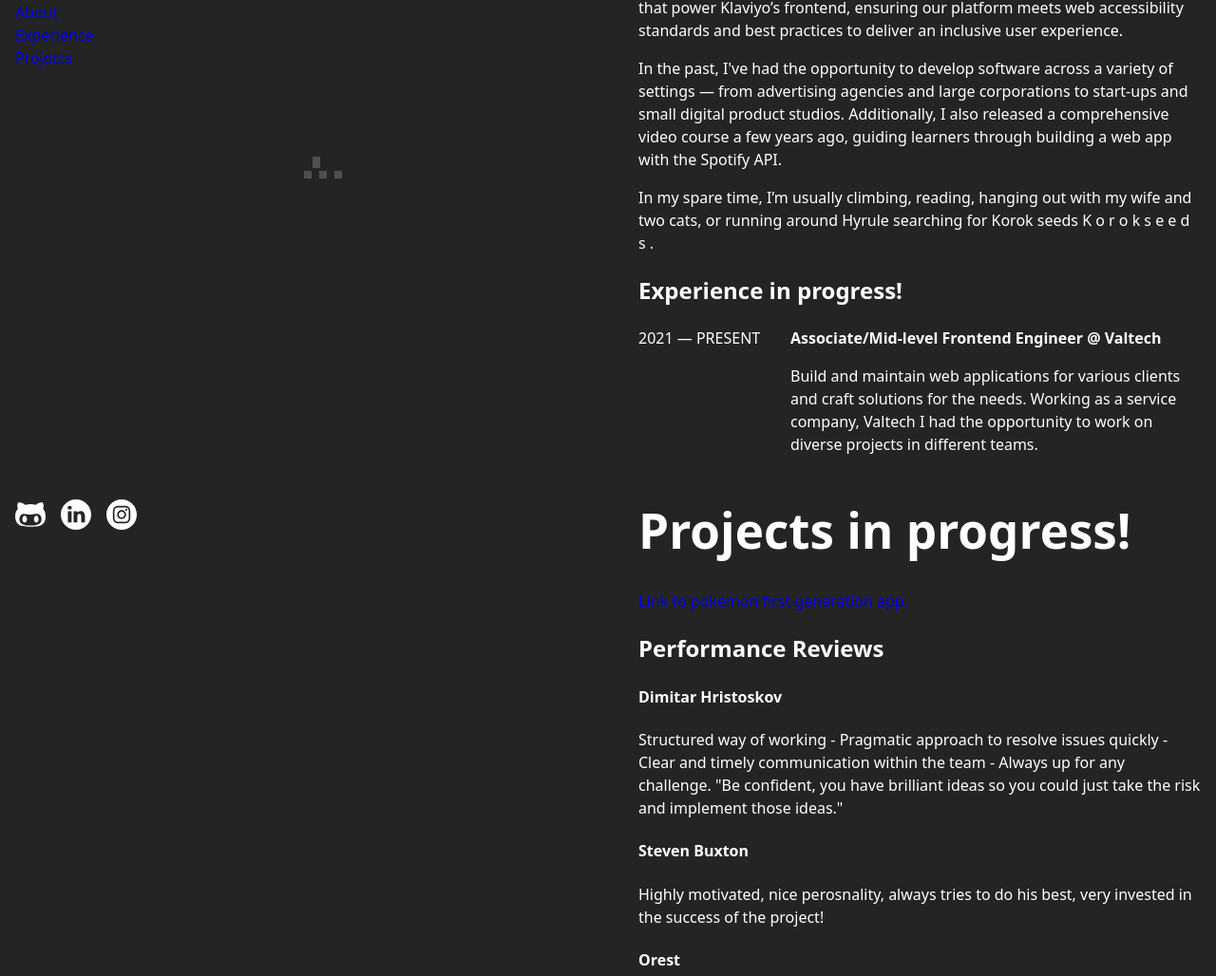
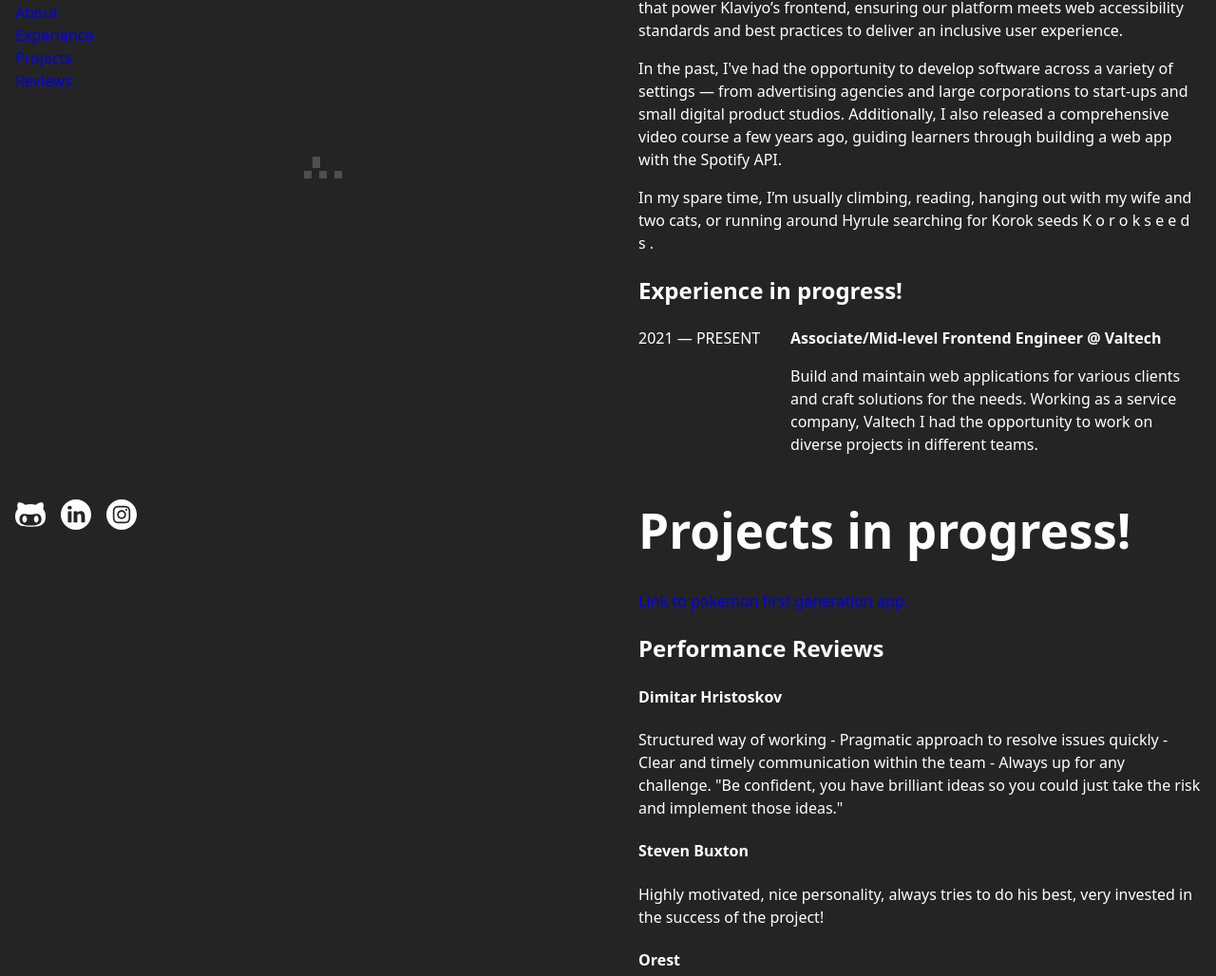
Before and after one commit to acevnn/portfolio, a React (Vite) app: page / in a window 1280 px wide. Shown: the part 220-1248 px from the top of the page at 95% size. Built offline with nearby package versions, Linux system fonts and the light colour scheme.

Commit message:
feature/ reviews added and anchored

```diff
--- a/src/assets/Icons/Github.tsx
+++ b/src/assets/Icons/Github.tsx
@@ -1,4 +1,4 @@
-import { IconProps } from "./interfaces.ts";
+import { IconProps } from "../../components/interfaces.ts";
 
 function GithubIcon({ width, height, classname }: IconProps) {
   return (
--- a/src/assets/Icons/InstagramIcon.tsx
+++ b/src/assets/Icons/InstagramIcon.tsx
@@ -1,4 +1,4 @@
-import { IconProps } from "./interfaces.ts";
+import { IconProps } from "../../components/interfaces.ts";
 
 export default function InstagramIcon({ width, height, classname }: IconProps) {
   console.log(typeof classname);
--- a/src/assets/Icons/LinkedinIcon.tsx
+++ b/src/assets/Icons/LinkedinIcon.tsx
@@ -1,4 +1,4 @@
-import { IconProps } from "./interfaces.ts";
+import { IconProps } from "../../components/interfaces.ts";
 
 function LinkedinIcon({ width, height, classname }: IconProps) {
   return (
--- a/src/assets/Icons/interfaces.ts
+++ /dev/null
@@ -1,5 +0,0 @@
-export interface IconProps {
-  width?: number;
-  height?: number;
-  classname?: string;
-}
--- a/src/components/Experience/Experience.tsx
+++ b/src/components/Experience/Experience.tsx
@@ -1,5 +1,5 @@
 import styles from "./Experience.module.scss";
-import { AnchorProps } from "../About/About.tsx";
+import { AnchorProps } from "../interfaces.ts";
 
 export default function Experience({ experience }: AnchorProps) {
   return (
--- a/src/components/Header/Header.tsx
+++ b/src/components/Header/Header.tsx
@@ -25,6 +25,9 @@
             </li>
             <li>
               <a href="#projects">Projects</a>
+            </li>
+            <li>
+              <a href="#reviews">Reviews</a>
             </li>
           </ul>
         </nav>
--- a/src/components/Projects/Projects.tsx
+++ b/src/components/Projects/Projects.tsx
@@ -1,4 +1,4 @@
-import { AnchorProps } from "../About/About.tsx";
+import { AnchorProps } from "../interfaces.ts";
 
 export default function Projects({ projects }: AnchorProps) {
   return (
--- a/src/components/Reviews/Reviews.tsx
+++ b/src/components/Reviews/Reviews.tsx
@@ -1,6 +1,8 @@
-export default function Reviews() {
+import { AnchorProps } from "../interfaces.ts";
+
+export default function Reviews({ reviews }: AnchorProps) {
   return (
-    <ul>
+    <ul id={reviews}>
       <h2>Performance Reviews</h2>
       <li>
         <h4>Dimitar Hristoskov</h4>
@@ -14,7 +16,7 @@
       <li>
         <h4>Steven Buxton</h4>
         <p>
-          Highly motivated, nice perosnality, always tries to do his best, very
+          Highly motivated, nice personality, always tries to do his best, very
           invested in the success of the project!
         </p>
       </li>
--- a/src/components/Routes/Layout.tsx
+++ b/src/components/Routes/Layout.tsx
@@ -17,7 +17,7 @@
         <About about="about" />
         <Experience experience="experience" />
         <Projects projects="projects" />
-        <Reviews />
+        <Reviews reviews="reviews" />
       </main>
       <Loader />
     </>
--- /dev/null
+++ b/src/components/interfaces.ts
@@ -0,0 +1,12 @@
+export interface IconProps {
+  width?: number;
+  height?: number;
+  classname?: string;
+}
+
+export type AnchorProps = {
+  about?: string;
+  experience?: string;
+  projects?: string;
+  reviews?: string;
+};
```
Also changed, not shown: src/components/About/About.tsx (+1 -6 lines).
